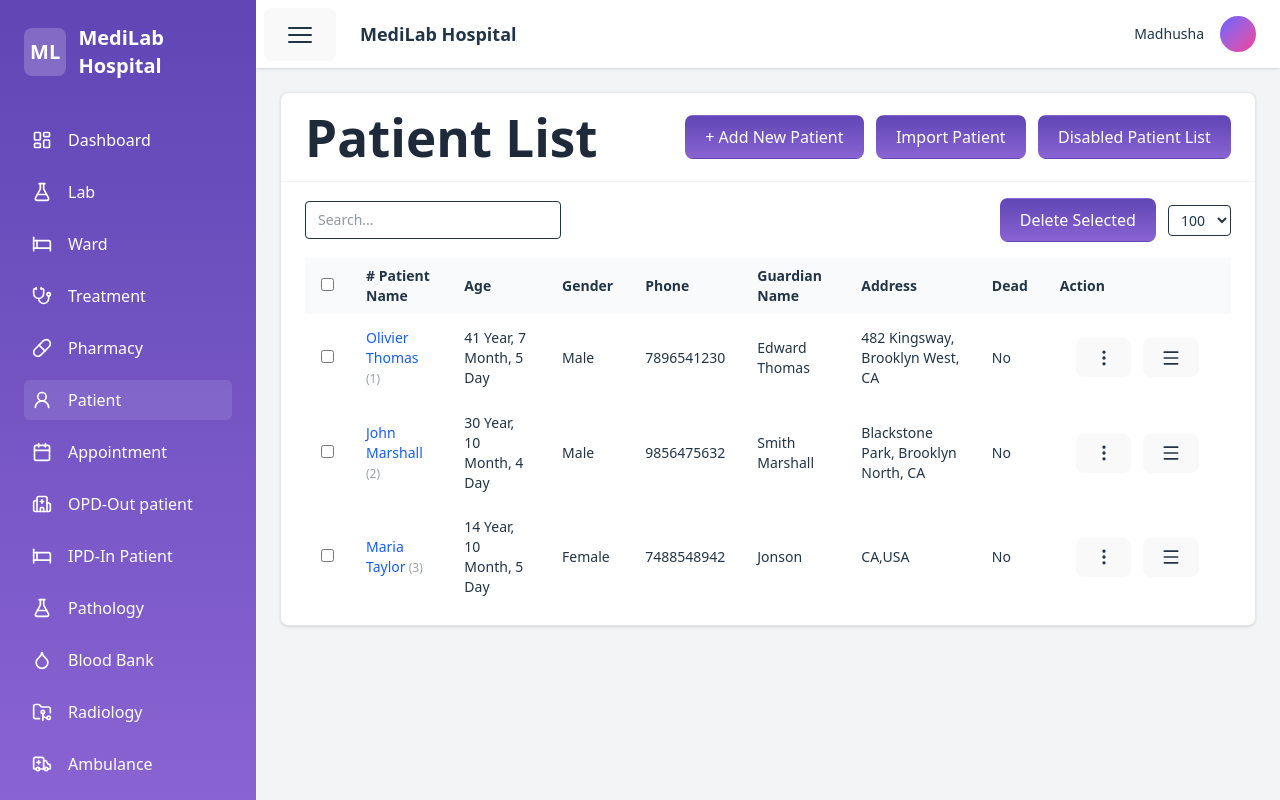
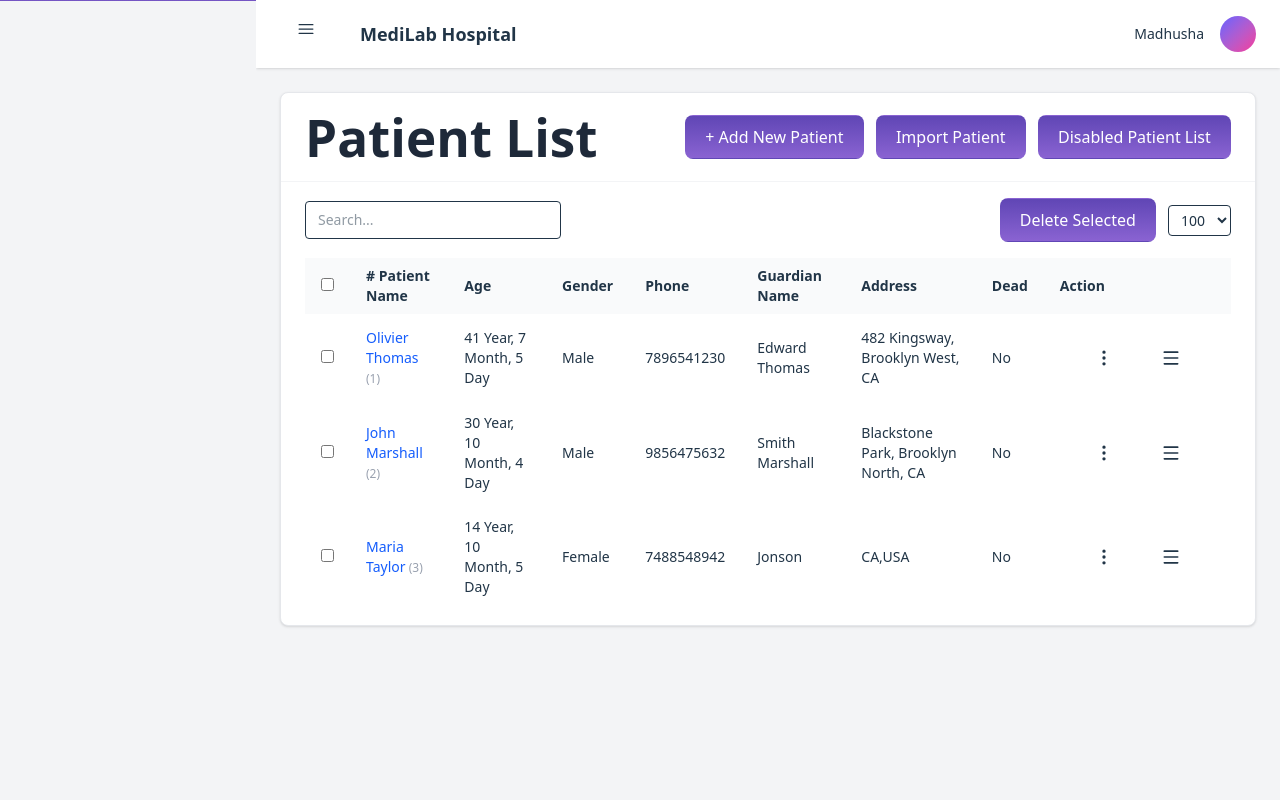
Before and after one commit to amansahu47388/Hospital-Management-System, a React (Vite) app in the folder Frontend/HMS/: page /patient in a window 1280 px wide. Built offline with nearby package versions, Linux system fonts and the light colour scheme.

Commit message:
changes in dashboard

```diff
--- a/Frontend/HMS/src/components/AdminComponent/Navbar.jsx
+++ b/Frontend/HMS/src/components/AdminComponent/Navbar.jsx
@@ -5,7 +5,7 @@ import React from "react";
   return (
     <header className="flex items-center justify-between bg-white px-6 py-4 shadow-sm">
       <div className="flex items-center  gap-4">
-        <button className="md:hidden p-2 rounded bg-gray-100">☰</button>
+        {/* <button className="md:hidden p-2 rounded bg-gray-100">☰</button> */}
         <div className="text-lg font-semibold ml-20">MediLab Hospital</div>
       </div>
 
--- a/Frontend/HMS/src/components/CommonComponent/Sidebar.jsx
+++ b/Frontend/HMS/src/components/CommonComponent/Sidebar.jsx
@@ -62,14 +62,22 @@ const navItems = [
 
 function Sidebar() {
   const [collapsed, setCollapsed] = useState(false);
+  const [mobileOpen, setMobileOpen] = useState(false);
+
+  const handleToggle = () => {
+    if (window.innerWidth < 700) {
+      setMobileOpen(!mobileOpen);
+    } else {
+      setCollapsed(!collapsed);
+    }
+  };
 
   return (
     <div className="relative">
-
       {/* FLOATING TOGGLE BUTTON (Right side like your image) */}
       <button
-        onClick={() => setCollapsed(!collapsed)}
-        className="absolute top-2 -right-20 z-50  p-1 cursor-pointer"
+        onClick={handleToggle}
+        className="absolute top-2 -right-20 z-50 p-1 cursor-pointer bg-transparent border-0 outline-0 focus:outline-0 focus:ring-0"
       >
         <svg
           xmlns="http://www.w3.org/2000/svg"
@@ -77,7 +85,7 @@ function Sidebar() {
           viewBox="0 0 24 24"
           strokeWidth="1.5"
           stroke="currentColor"
-          className="w-8 h-8"
+          className="w-5 h-5"
         >
           <path
             strokeLinecap="round"
@@ -89,20 +97,20 @@ function Sidebar() {
 
       {/* SIDEBAR */}
       <aside
-        className={`${
+        className={`fixed md:relative top-0 left-0 z-40 ${
           collapsed ? "w-20" : "w-64"
-        } h-screen overflow-y-auto hidden md:block
+        } h-screen overflow-y-auto
         text-white bg-gradient-to-b from-[#6046B5] to-[#8A63D2]
-        transition-all duration-300`}
+        transition-transform duration-500 md:transition-all md:duration-200
+        ${mobileOpen ? 'translate-x-0' : '-translate-x-full'} md:translate-x-0`}
       >
-        <div className="p-6">
-
+        <div className="flex flex-col h-full p-5 justify-even">
           {/* Logo */}
           <div className="text-xl font-bold mb-10 flex items-center gap-3">
-            <div className="w-12 h-12 rounded-lg bg-white/20 flex items-center justify-center">
+            {/* <div className="w-12 h-12 rounded-lg bg-white/20 flex items-center justify-center">
               ML
             </div>
-            {!collapsed && <span>MediLab Hospital</span>}
+            {!collapsed && <span>MediLab Hospital</span>} */}
           </div>
 
           {/* NAVIGATION */}
--- a/Frontend/HMS/src/index.css
+++ b/Frontend/HMS/src/index.css
@@ -47,14 +47,10 @@ button {
   font-size: 1em;
   font-weight: 500;
   font-family: inherit;
-  background-color: #f9f9f9;
+
   cursor: pointer;
   transition: border-color 0.25s;
 }
 button:hover {
   border-color: #646cff;
 }
-button:focus,
-button:focus-visible {
-  outline: 4px auto -webkit-focus-ring-color;
-}
```
